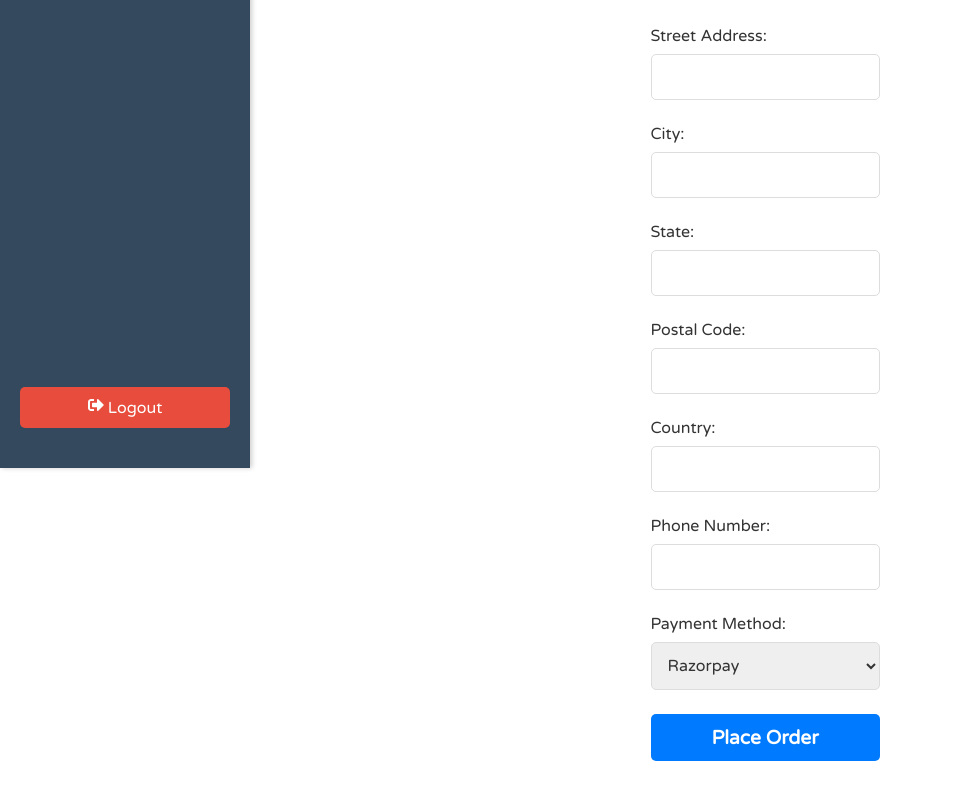
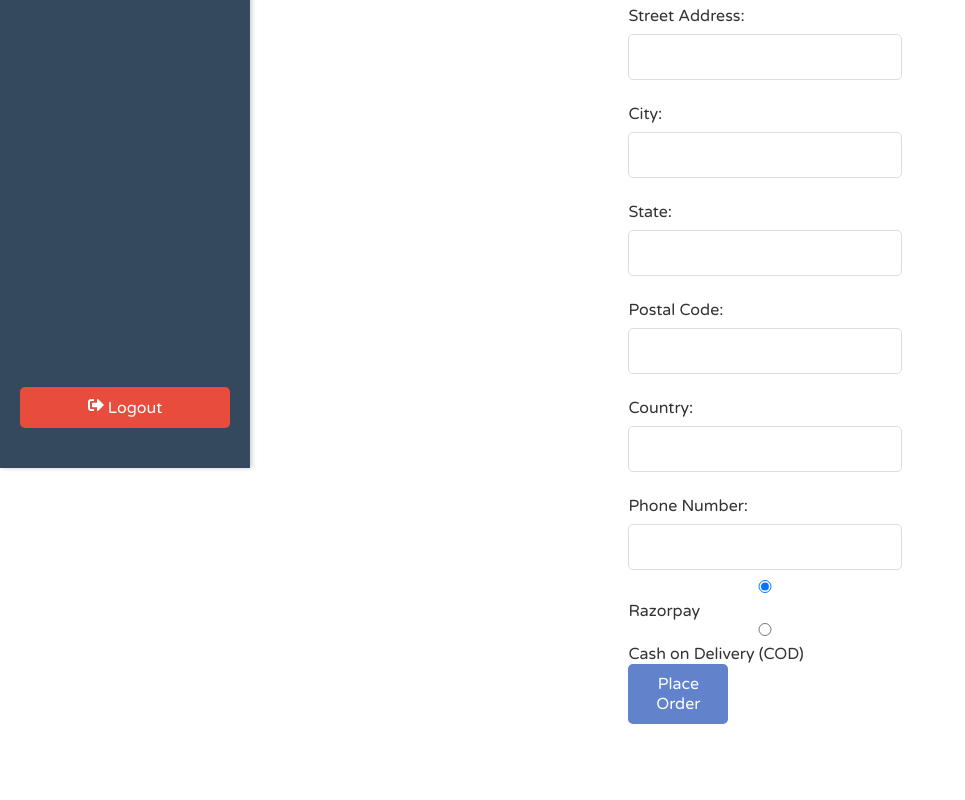
Before and after one commit to mohitsinghgarry/Frontend_Inventory_Managment, a React (Create React App) app: page /customer/1/orderform in a window 1280 px wide. Shown: the part 332-1132 px from the top of the page, without its empty margins (0-965 px from the left). Built offline with nearby package versions, Linux system fonts and the light colour scheme; no server answers; sample sign-in values are in the browser's storage.

Commit message:
minor changes

```diff
--- a/src/CustomerPages/Account.js
+++ b/src/CustomerPages/Account.js
@@ -9,6 +9,7 @@ const Account = () => {
         fetchOrders();
     }, [fetchOrders]);
 
+    // Get appropriate status class based on the order's status
     const getOrderStatusClass = (status) => {
         switch (status) {
             case 'Dispatched':
@@ -21,8 +22,11 @@ const Account = () => {
                 return 'status-canceled';
             case 'Cancellation Requested':
                 return 'status-cancellation-requested';
+            case 'Order Placed':
+            case 'Order Placed (COD)': // Handle both "Order Placed" and "Order Placed (COD)"
+                return 'status-placed';
             default:
-                return ''; // Exclude 'Order Placed' or others not handled explicitly
+                return ''; // Exclude unhandled statuses
         }
     };
 
@@ -80,7 +84,7 @@ const Account = () => {
                                 {order.status !== 'Delivered' &&
                                     order.status !== 'Canceled' &&
                                     order.status !== 'Cancellation Requested' &&
-                                    order.status !== 'Order Placed' && ( // Exclude 'Order Placed'
+                                    order.status !== 'Order Placed' && (
                                         <button
                                             className="account-cancel-button"
                                             onClick={() => handleCancelOrderRequest(order._id)}
--- a/src/CustomerPages/OrderForm.js
+++ b/src/CustomerPages/OrderForm.js
@@ -156,47 +156,49 @@ const OrderForm = () => {
                             onChange={handleAddressChange}
                             required
                         />
-                        <label htmlFor="phone">Phone Number:</label>
+                        <label htmlFor="phoneNumber">Phone Number:</label>
                         <input
-                            type="tel"
-                            id="phone"
-                            name="phone"
+                            type="text"
+                            id="phoneNumber"
                             value={phoneNumber}
                             onChange={handlePhoneNumberChange}
                             required
                         />
-                        <label htmlFor="paymentMethod">Payment Method:</label>
-                        <select
-                            id="paymentMethod"
-                            value={paymentMethod}
-                            onChange={(e) => setPaymentMethod(e.target.value)}
-                        >
-                            <option value="Razorpay">Razorpay</option>
-                            <option value="COD">Cash on Delivery</option>
-                        </select>
-
+                        <div className="payment-method">
+                            <label>
+                                <input
+                                    type="radio"
+                                    name="paymentMethod"
+                                    value="Razorpay"
+                                    checked={paymentMethod === 'Razorpay'}
+                                    onChange={() => setPaymentMethod('Razorpay')}
+                                />
+                                Razorpay
+                            </label>
+                            <label>
+                                <input
+                                    type="radio"
+                                    name="paymentMethod"
+                                    value="COD"
+                                    checked={paymentMethod === 'COD'}
+                                    onChange={() => setPaymentMethod('COD')}
+                                />
+                                Cash on Delivery (COD)
+                            </label>
+                        </div>
                         {paymentMethod === 'COD' && (
-                            <div className="captcha-container">
-                                <label htmlFor="captcha">CAPTCHA:</label>
-                                <p className="captcha-text">{captcha}</p>
+                            <>
+                                <label htmlFor="captchaInput">Enter CAPTCHA: {captcha}</label>
                                 <input
                                     type="text"
-                                    id="captcha"
+                                    id="captchaInput"
                                     value={captchaInput}
                                     onChange={handleCaptchaChange}
                                     required
                                 />
-                                <button type="button" onClick={() => setCaptcha(generateCaptcha())}>
-                                    Refresh CAPTCHA
-                                </button>
-                            </div>
+                            </>
                         )}
-
-                        <button
-                            type="button"
-                            className="order-form-submit"
-                            onClick={handlePayment}
-                        >
+                        <button type="button" onClick={handlePayment} className="order-form-button">
                             Place Order
                         </button>
                     </form>
```
